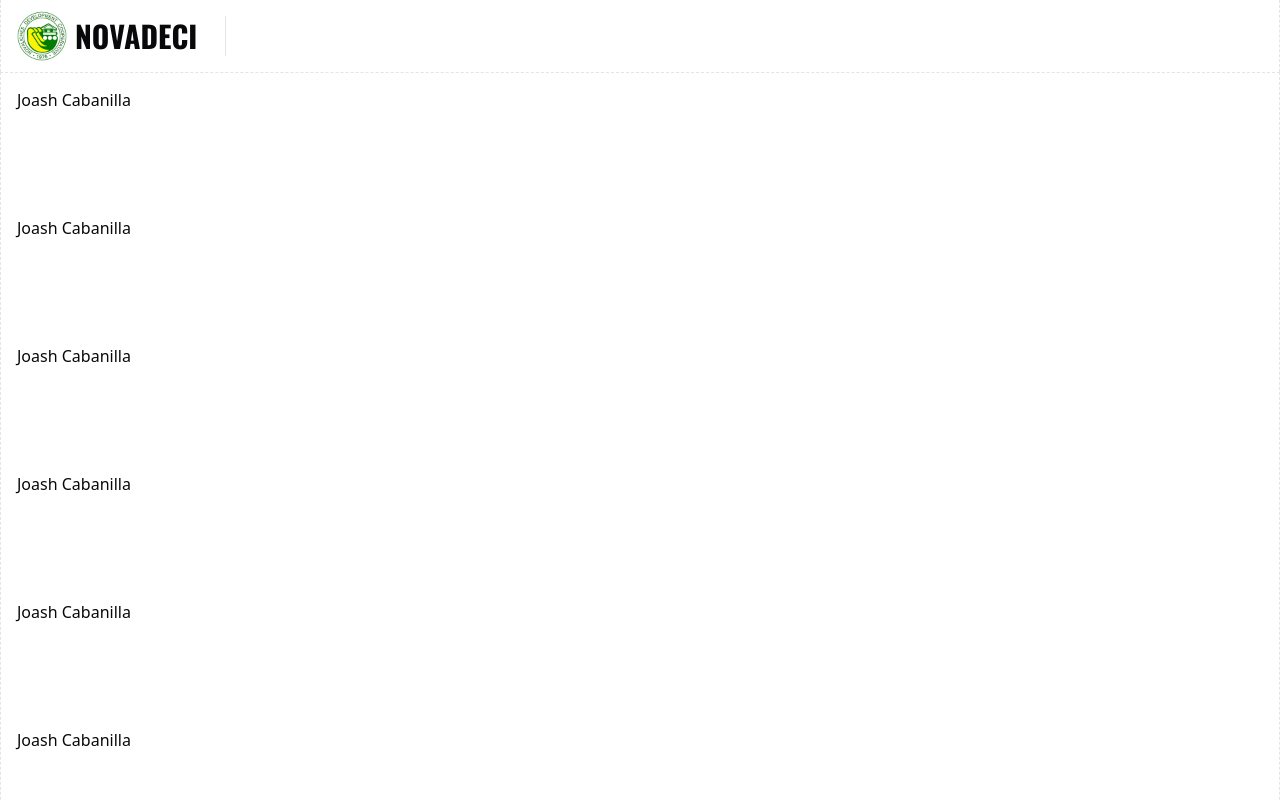
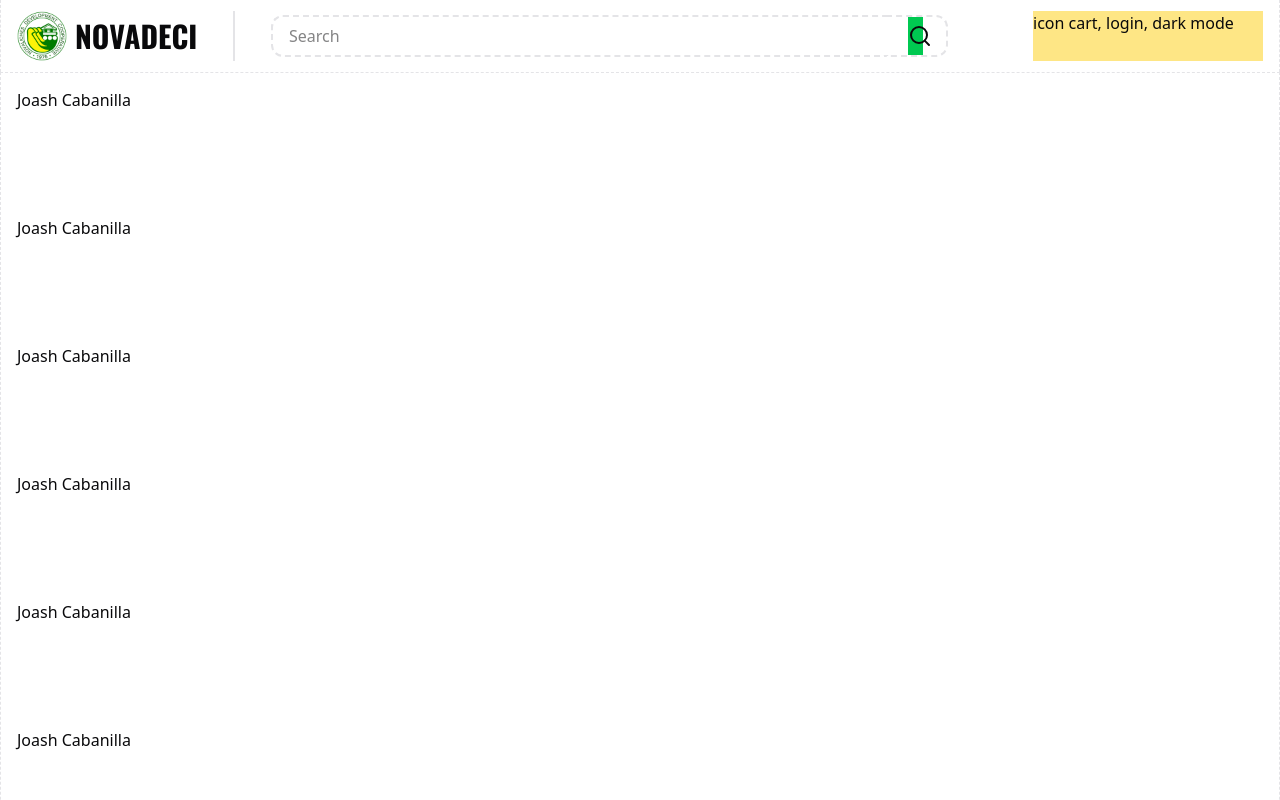
Before and after one commit to joashcabanilla/e-com-pos, a Next.js app: page / in a window 1280 px wide. Shown: the top 800 px of the page. Built offline with nearby package versions, Linux system fonts and the light colour scheme.

Commit message:
update nav bar

```diff
--- a/src/components/e-com/Header.tsx
+++ b/src/components/e-com/Header.tsx
@@ -1,24 +1,53 @@
 "use client";
 import Image from "next/image";
 import { Separator } from "@/components/ui/separator";
-
+import { Search } from "lucide-react";
 export default function Header(){
     return(
         <header className="w-full fixed top-0 z-50 border-b border-dashed bg-background/95 backdrop-blur supports-[backdrop-filter]:bg-background/60">
             <div className="container-wrapper">
-                <nav className="h-10 w-full flex items-center">
-                    <div className="flex items-center w-2/12 ">
+                <nav className="h-10 w-full grid grid-cols-5 content-center gap-6">
+                    <div className="flex items-center gap-9">
+                        <div className="flex items-center gap-2">
                             <Image
                                 src="/image/logo.png"
                                 width={50}
                                 height={50}
                                 alt="LOGO"
                             />
-                        <h1 className="ml-2 text-3xl font-primary font-bold">NOVADECI</h1>
+                            <h1 className="text-3xl font-primary font-bold">NOVADECI</h1>
                         </div>
-                    <Separator orientation="vertical" />
+                        <Separator orientation="vertical" className="!w-[2px]" />
+                    </div>
+                    <div className="col-span-3 flex items-center">
+                        <input type="search" className="w-10/12 h-10/12 border-2 border-dashed border-r-0  rounded-tl-lg rounded-bl-lg cursor-text indent-4 focus:border-solid focus:outline-none focus:border-r-0 focus:border-primary/50" placeholder="Search" />
+                        <div className="flex items-center justify-center w-1/12 h-10/12 border-2 border-dashed border-l-0 rounded-tr-lg rounded-br-lg">
+                            <button className="bg-primary w-1/4 h-full">
+                            <Search  className="cursor-pointer" />
+                            </button>
+
+                        </div>
+                    </div>
+                    <div className="bg-amber-200">
+                        icon cart, login, dark mode
+                    </div>
                 </nav>
             </div>
         </header>
     );
 }
+
+
+{/* <div className="flex items-center gap-2">
+<Image
+src="/image/logo.png"
+width={50}
+height={50}
+alt="LOGO"
+/>
+<h1 className="text-3xl font-primary font-bold">NOVADECI</h1>
+</div>
+<Separator orientation="vertical" className="!w-[2px]" />
+<div className="search">
+search
+</div> */}
```
Lines whose indentation alone changed are shown as unchanged.
